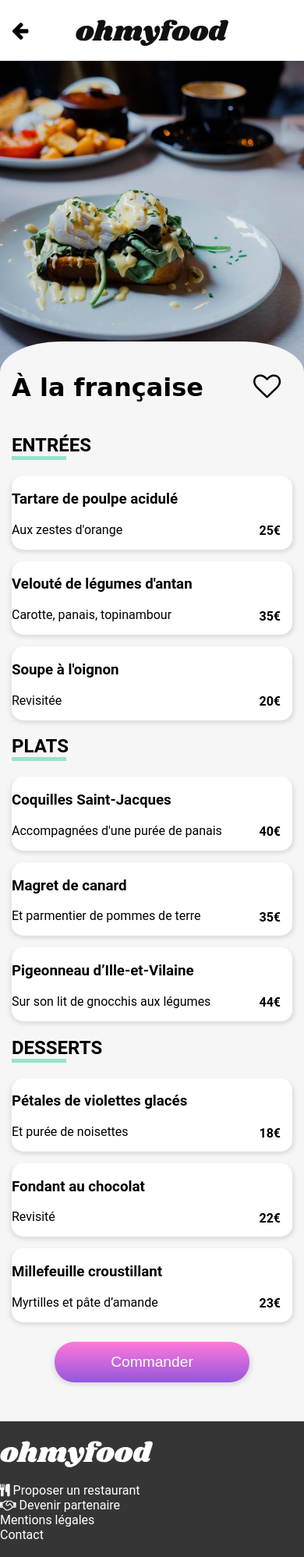
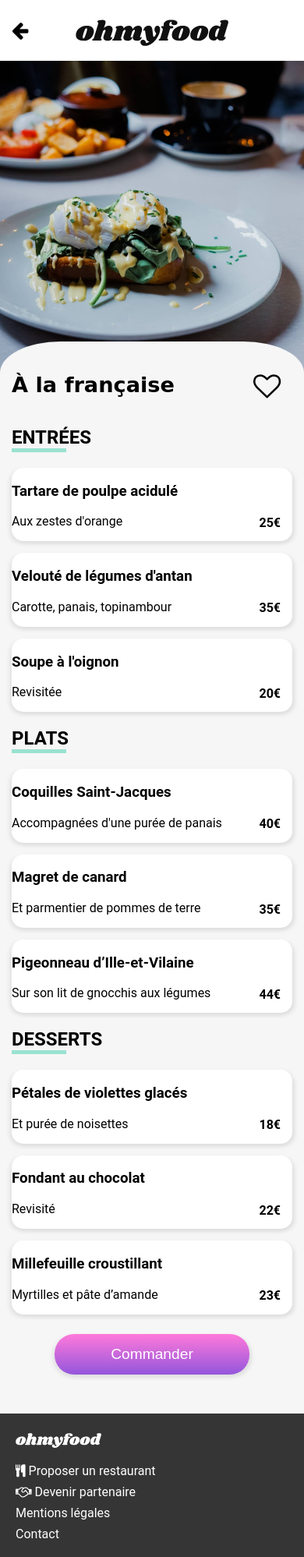
Before and after one commit to leoncik/LeonardWojcik_3_06102021, a website: page public/pages/menu-pages/a-la-francaise.html in a window 390 px wide. Shown: the top 1997 px of the page at 78% size. Drawn offline with Linux system fonts and the light colour scheme; a web font is replaced by a local one.

Commit message:
fix: footer style - Adjusting footer on mobile and tablet versions. - Changed Z index of loading screen.

```diff
--- a/src/base/_typography.scss
+++ b/src/base/_typography.scss
@@ -21,6 +21,7 @@ a {
 
 .menu h1 {
     font-family: 'Shrikhand', cursive;
+    font-size: 1.7rem;
 }
 
 .menu h2::after {
@@ -30,5 +31,3 @@ a {
     height: 5px;
     background: $tertiary-color;
 }
-
-// majuscule...
--- a/src/components/_loading-spinner.scss
+++ b/src/components/_loading-spinner.scss
@@ -1,5 +1,3 @@
-/*
-
 .loading-screen {
     position: fixed;
     display: flex;
@@ -52,8 +50,6 @@
     }
     100% {
         opacity: 0;
-        z-index: 0;
+        z-index: -1;
     }
 }
-
-*/
--- a/src/layouts/_footer.scss
+++ b/src/layouts/_footer.scss
@@ -3,10 +3,16 @@
 footer {
     @include background-text-color($section-background-color-dark);
     @include background-logo-color($section-background-color-dark);
-    padding: 25px 0;
+    padding: 25px 20px;
     @include tablet-screens {
         text-align: center;
+        padding: 25px 0;;
     }
+}
+
+footer .logo {
+    width: 110px;
+    height: auto
 }
 
 footer a {
@@ -17,10 +23,12 @@ footer a {
 }
 
 footer ul {
+    display: flex;
+    flex-direction: column;
+    gap: 8px;
     margin-bottom: 0;
-    @include tablet-screens {
-        display: flex;
+    @include computer-screens {
+        flex-direction: row;
         justify-content: space-around;
-        padding-top: 40px;
     }
 }
```
Also changed, not shown: CHANGELOG.md, public/style/main.css.
